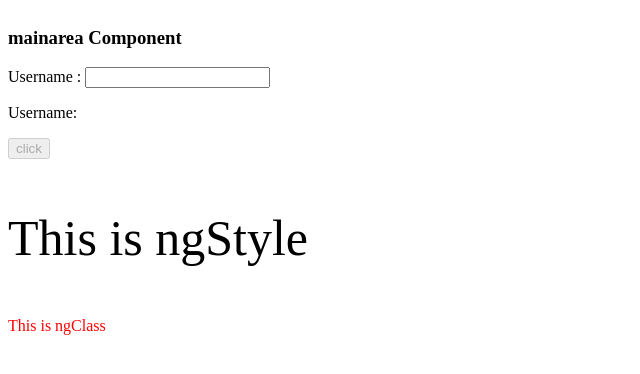
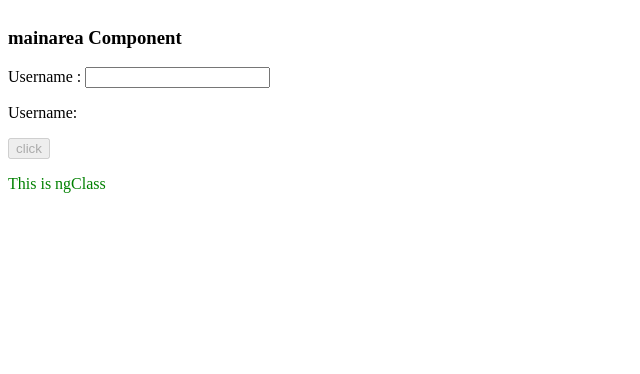
Before and after one commit to Suryapriya19/myangular, an Angular app: page / in a window 1280 px wide. Shown: the top 374 px of the page, without its empty margins (0-640 px from the left). Built offline with nearby package versions, Linux system fonts and the light colour scheme.

Commit message:
added ngStyles and ngClass

```diff
--- a/src/app/mainarea/mainarea.component.html
+++ b/src/app/mainarea/mainarea.component.html
@@ -4,5 +4,5 @@
 <p>Username: {{username}}</p>
 <button [disabled]="!username" (click)="onbtn()">click</button>
 <!-- <button (click)="onbtn($event)">click</button> -->
-<p [ngStyle]="{'font-size':!isActive?'50px':'20px'}"> This is ngStyle </p>
+<!-- <p [ngStyle]="{'font-size':!isActive?'50px':'20px'}"> This is ngStyle </p> -->
 <p (click)="isActive=!isActive" [ngClass]="isActive?'isActive':'inActive'"> This is ngClass</p>
--- a/src/app/mainarea/mainarea.component.ts
+++ b/src/app/mainarea/mainarea.component.ts
@@ -8,21 +8,24 @@ import { Component, OnInit } from '@angular/core';
 })
 export class MainAreaComponent implements OnInit{
   // title:any;
-  username:string='';
-  isdisabled:boolean=true;
+  username:any;
+  // isdisabled:boolean=true;
+  isActive:boolean=true;
+  inActive:boolean=true;
   constructor(){}
   ngOnInit(): void {
   }
   onbtn(){
-    this.isdisabled=true;
+    // this.isdisabled=true;
+    this.username=!this.username;
     this.username='';
 
     // console.log(this.title);
   }
-  oninput(event:any){
-    this.isdisabled=false;
-    // this.title=event.target.value
-    console.log(event);
-    }
+  // oninput(event:any){
+  //   this.isdisabled=false;
+  //   // this.title=event.target.value
+  //   console.log(event);
+  //   }
 
 }
```
